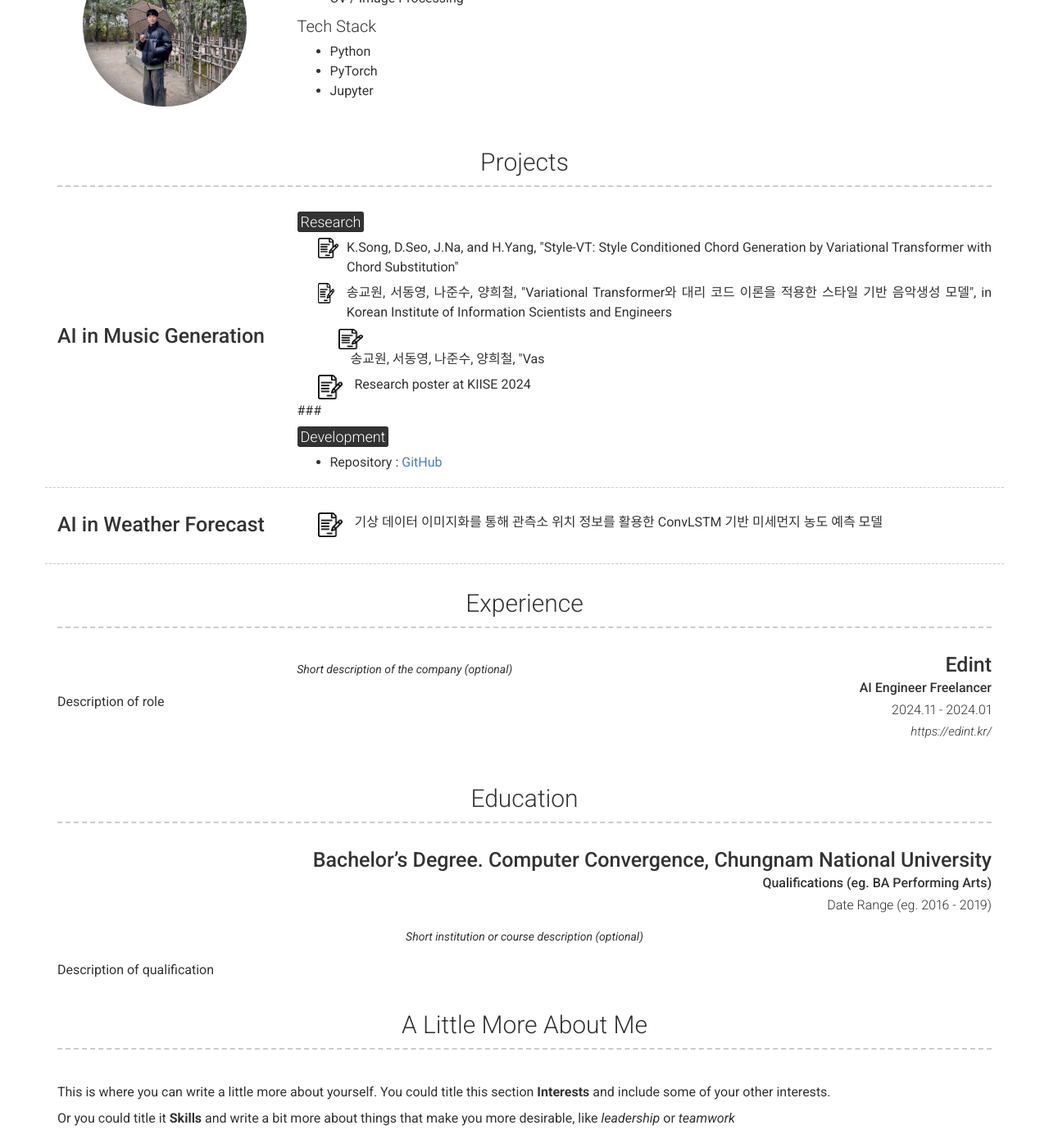
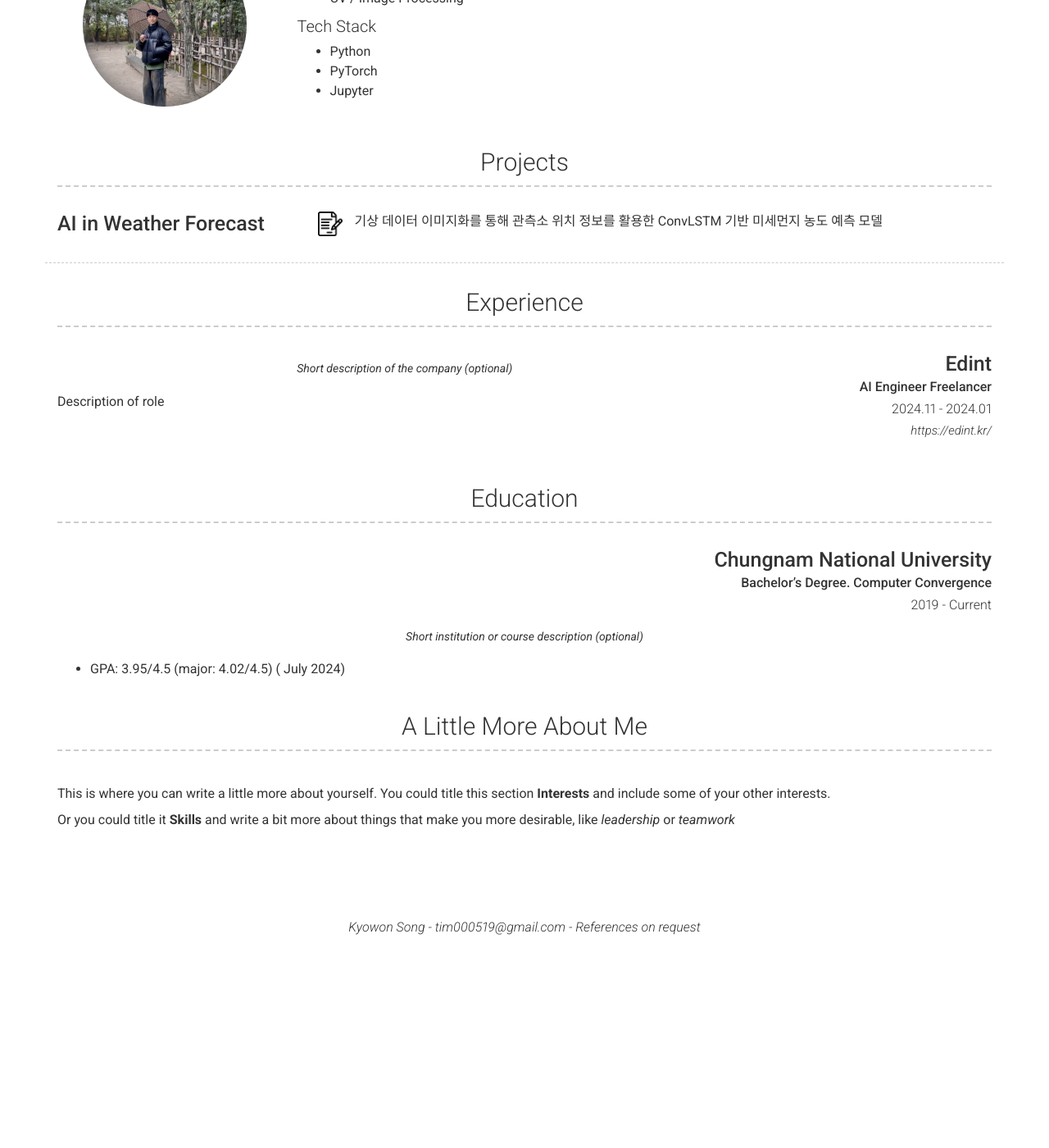
Before and after one commit to tim000519/tim000519.github.io, a Jekyll site: the page built from index.md, in a window 1280 px wide and 1400 px high, scrolled down 372 px. Shown: the whole window at 82% size. Built offline with Jekyll 4.4.1, drawn with Linux system fonts in a browser that asks for light colours; nearby versions of some CDN libraries; after the commit the page ends 1523 px from its top, so only the background shows below that.

Commit message:
Update _config.yml

```diff
--- a/_config.yml
+++ b/_config.yml
@@ -114,6 +114,7 @@ content:
           ## <mark style="margin-top: 10px;">Development</mark>
           - Repository : [GitHub](https://github.com/tim000519/Style-VT)
 
+    content:
       - layout: left
         border: weak  # Value of `weak` will display a weak border below this item. # Any
                       # other value (or no value) means no border will be displayed
@@ -148,13 +149,13 @@ content:
     layout: list
     content:
       - layout: top-right
-        title: Bachelor’s Degree. Computer Convergence, Chungnam National University
-        sub_title: Qualifications (eg. BA Performing Arts)
-        caption: Date Range (eg. 2016 - 2019)
+        title: Chungnam National University
+        sub_title: Bachelor’s Degree. Computer Convergence
+        caption: 2019 - Current
         quote: >
           Short institution or course description (optional)
         description: | # this will include new lines to allow paragraphs
-          Description of qualification
+          - GPA: 3.95/4.5 (major: 4.02/4.5) ( July 2024)
   - title: A Little More About Me
     layout: text
     content: | # this will include new lines to allow paragraphs
```
